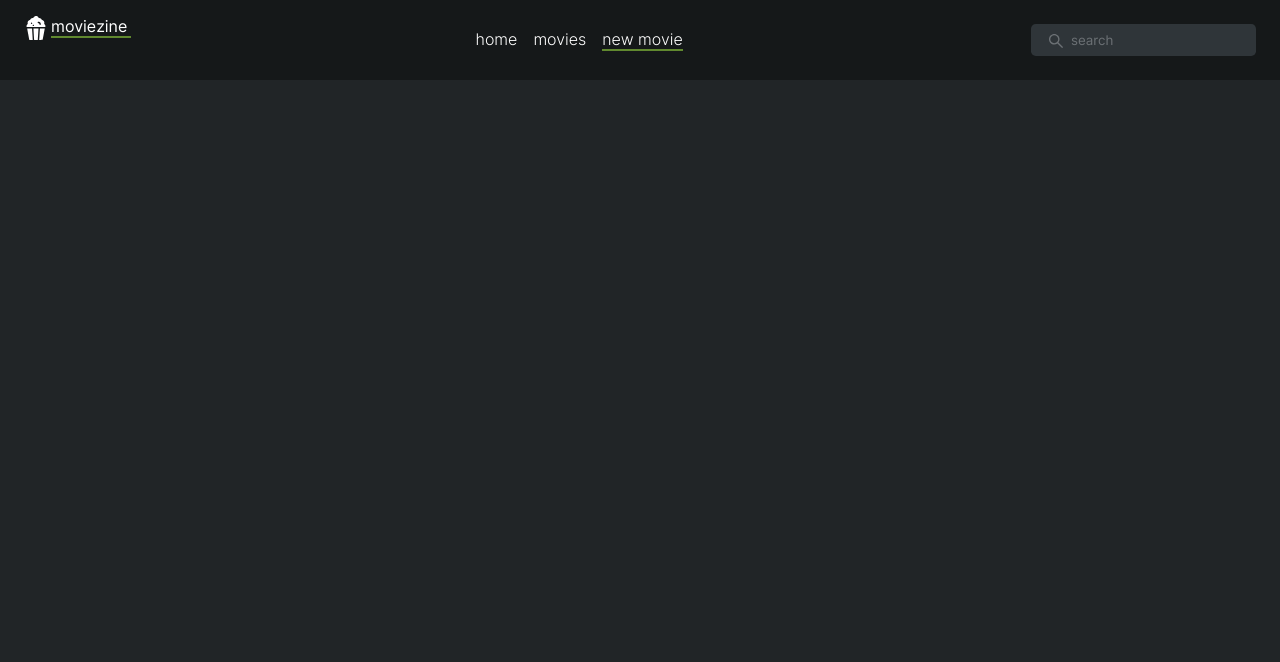
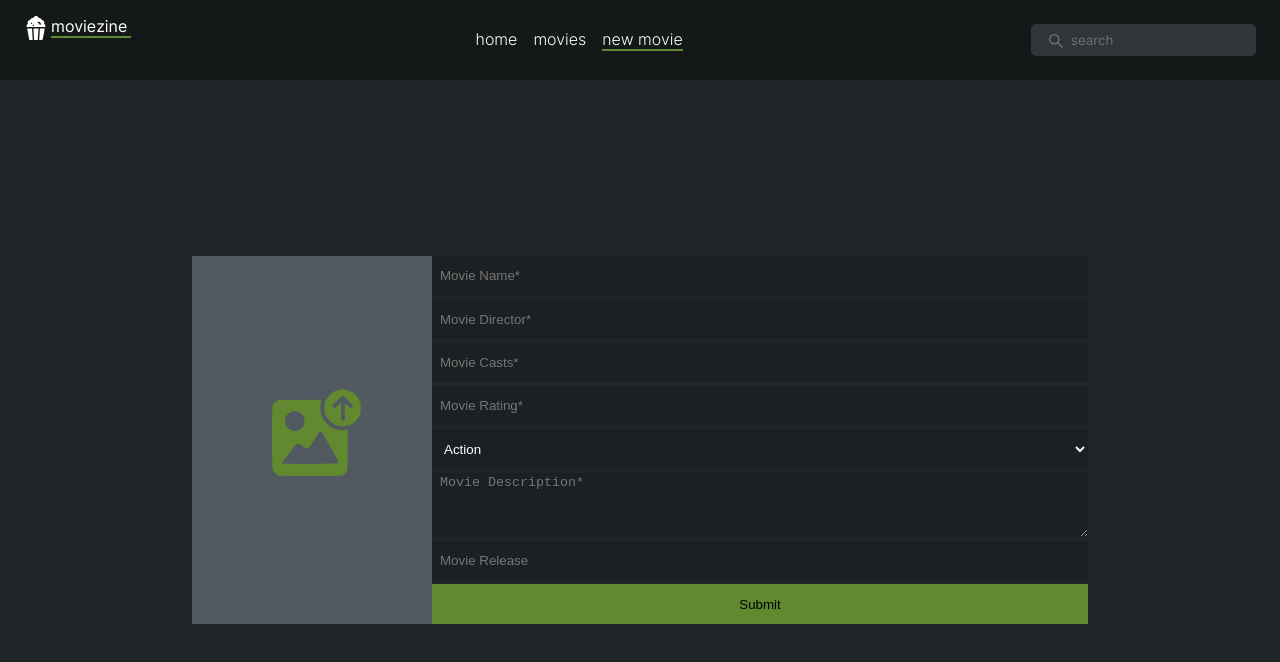
Before and after one commit to sumanbiswas7/moviezine, a Next.js app: page /newmovie in a window 1280 px wide. Shown: the top 662 px of the page. Built offline with nearby package versions, Linux system fonts and the light colour scheme.

Commit message:
new-movie form layout -a

```diff
--- a/components/movie/MoviePic.module.scss
+++ b/components/movie/MoviePic.module.scss
@@ -19,6 +19,7 @@
   }
   @media only screen and (max-width: 700px) {
     $size-small: 7rem;
+    $size-small: 28vw;
     width: $size-small;
     height: $size-small * 1.5;
     margin-inline: 0.5rem;
--- a/pages/newmovie/index.tsx
+++ b/pages/newmovie/index.tsx
@@ -1,6 +1,104 @@
 import { NavBar } from "../../components/navbar/NavBar";
 import styles from "./newmovie.module.scss";
+import {
+  ChangeEvent,
+  FormEvent,
+  FormEventHandler,
+  useRef,
+  useState,
+} from "react";
 
 export default function Movies() {
-  return <NavBar />;
+  const nameRef = useRef<HTMLInputElement>(null);
+  const directorRef = useRef<HTMLInputElement>(null);
+  const castsRef = useRef<HTMLInputElement>(null);
+  const ratingRef = useRef<HTMLInputElement>(null);
+  const typeRef = useRef<HTMLSelectElement>(null);
+  const descriptionRef = useRef<HTMLTextAreaElement>(null);
+  const releaseRef = useRef<HTMLInputElement>(null);
+  const [previewImg, setPreviewImg] = useState("./upload.jpg");
+
+  function submitHandler(e: FormEvent<HTMLFormElement>) {
+    e.preventDefault();
+    const name = nameRef.current?.value;
+    const description = descriptionRef.current?.value;
+    const director = directorRef.current?.value;
+    const casts = castsRef.current?.value;
+    const rating = ratingRef.current!.value;
+    const type = typeRef.current?.value;
+    const release = releaseRef.current!.value;
+    const movie = {
+      movie_name: name,
+      movie_description: description,
+      movie_director: director,
+      movie_casts: casts,
+      movie_rating: rating,
+      movie_release: release,
+      movie_type: type,
+      movie_image: "",
+      movie_fk: 1,
+    };
+    console.log(movie);
+  }
+
+  function onImageChange(e: ChangeEvent<HTMLInputElement>) {
+    const imgFile = e.target.files![0];
+    const imgUrl = URL.createObjectURL(imgFile);
+    setPreviewImg(imgUrl);
+  }
+
+  return (
+    <>
+      <NavBar />
+      <div className={styles.main_container}>
+        <div className={styles.container}>
+          <label htmlFor="imgInput" className={styles.img_label}>
+            <img src={previewImg} />
+          </label>
+          <input
+            type="file"
+            name="file"
+            id="imgInput"
+            accept="image/png, image/jpg, image/jpeg"
+            className={styles.image_input}
+            onChange={onImageChange}
+          />
+          <form className={styles.movie_form} onSubmit={submitHandler}>
+            <input placeholder="Movie Name*" ref={nameRef} />
+            <input placeholder="Movie Director*" ref={directorRef} />
+            <input placeholder="Movie Casts*" ref={castsRef} />
+            <input
+              placeholder="Movie Rating*"
+              type={"number"}
+              min="1"
+              max="10"
+              step={0.5}
+              ref={ratingRef}
+            />
+            <select name="Movie Type*" ref={typeRef}>
+              <option value="Action">Action</option>
+              <option value="Comedy">Comedy</option>
+              <option value="Drama">Drama</option>
+              <option value="Fantasy">Fantasy</option>
+              <option value="Science Fiction">Science Fiction</option>
+              <option value="Horror">Horror</option>
+              <option value="Mystery">Mystery</option>
+              <option value="Romance">Romance</option>
+              <option value="Thriller">Thriller</option>
+              <option value="Western">Western</option>
+            </select>
+            <textarea placeholder="Movie Description*" ref={descriptionRef} />
+            <input
+              placeholder="Movie Release"
+              type={"number"}
+              min="1900"
+              max="2023"
+              ref={releaseRef}
+            />
+            <button>Submit</button>
+          </form>
+        </div>
+      </div>
+    </>
+  );
 }
--- /dev/null
+++ b/pages/newmovie/newmovie.module.scss
@@ -0,0 +1,73 @@
+@import "../../assets/colours.scss";
+@import "../../assets/constants.scss";
+
+.main_container {
+  height: 100vh - $nav-height;
+  display: flex;
+  justify-content: center;
+  align-items: center;
+  @media only screen and (max-width: 650px) {
+    padding-top: 1rem;
+    height: auto;
+  }
+}
+.container {
+  display: flex;
+  height: 23rem;
+  margin: auto;
+  width: 100%;
+  @media only screen and (max-width: 650px) {
+    flex-direction: column;
+    align-items: center;
+    height: auto;
+  }
+  @media only screen and (min-width: 850px) {
+    width: 70%;
+  }
+  .image_input {
+    display: none;
+  }
+  & > label > img {
+    height: 100%;
+    width: 15rem;
+    cursor: pointer;
+    object-fit: cover;
+    @media only screen and (max-width: 650px) {
+      margin-inline: auto;
+      width: 10rem;
+      margin-bottom: 1rem;
+      border-radius: 0.5rem;
+    }
+  }
+  .movie_form {
+    flex-basis: 100%;
+    display: flex;
+    flex-direction: column;
+    & > input,
+    & > textarea,
+    & > select {
+      color: #fff;
+      background-color: $background-dark;
+      border: none;
+      margin-bottom: 0.25rem;
+      padding-left: 0.5rem;
+      height: 2.5rem;
+      @media only screen and (max-width: 650px) {
+        width: 95vw;
+      }
+      &:focus {
+        outline: 1px solid $accent;
+      }
+    }
+    & > textarea {
+      resize: vertical;
+      min-height: 4rem;
+      max-height: 8rem;
+    }
+    & > button {
+      background-color: $accent;
+      border: none;
+      min-height: 2.5rem;
+    }
+  }
+}
```
Also changed, not shown: pages/newmovie/newmovie.modulw.scss (deleted), public/upload.jpg (added).
